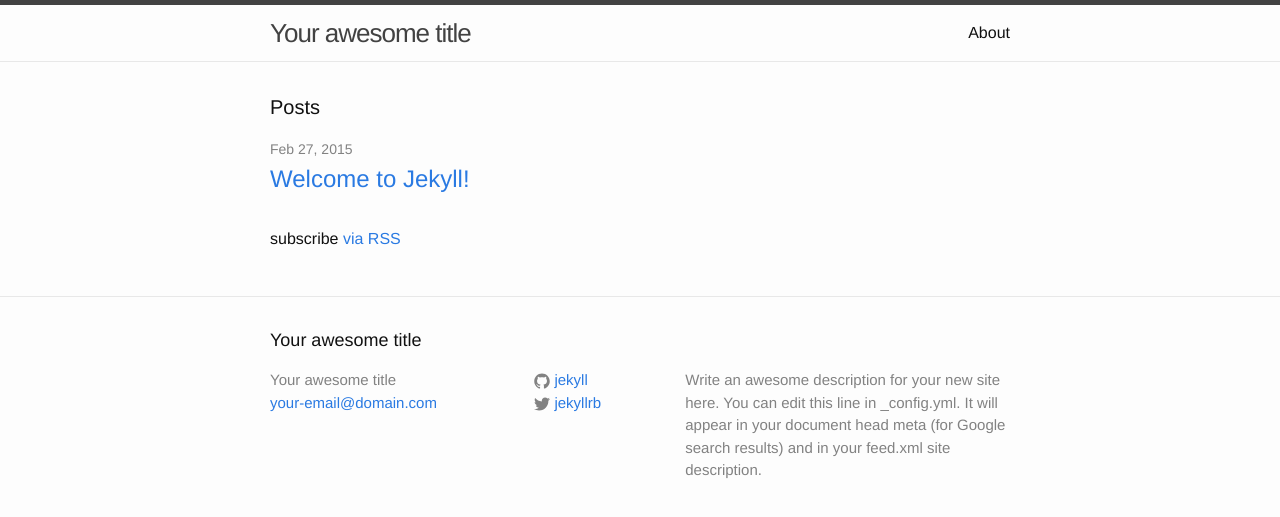
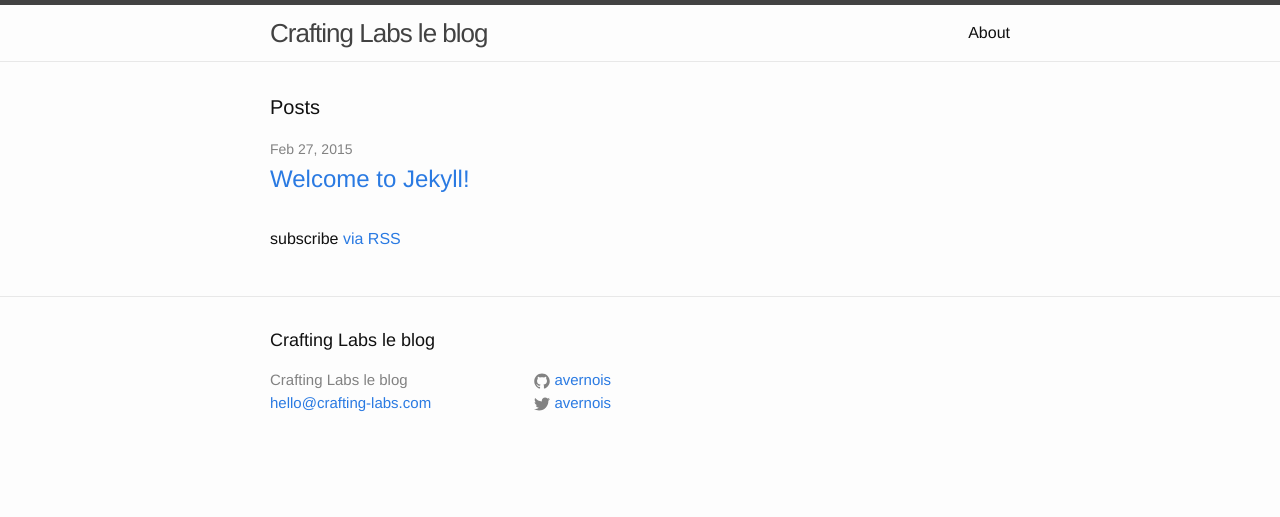
Before and after one commit to guillaumevincent/blog.crafting-labs.fr, a Jekyll site: the page built from index.html, in a window 1280 px wide. Shown: the top 517 px of the page. Built offline with Jekyll 4.4.1, drawn with Linux system fonts in a browser that asks for light colours.

Commit message:
basic config

```diff
--- a/_config.yml
+++ b/_config.yml
@@ -1,14 +1,14 @@
 # Site settings
-title: Your awesome title
-email: your-email@domain.com
-description: > # this means to ignore newlines until "baseurl:"
-  Write an awesome description for your new site here. You can edit this
-  line in _config.yml. It will appear in your document head meta (for
-  Google search results) and in your feed.xml site description.
+title: Crafting Labs le blog
+email: hello@crafting-labs.com
+#description: > # this means to ignore newlines until "baseurl:"
+#  Write an awesome description for your new site here. You can edit this
+#  line in _config.yml. It will appear in your document head meta (for
+#  Google search results) and in your feed.xml site description.
 baseurl: "" # the subpath of your site, e.g. /blog/
-url: "http://yourdomain.com" # the base hostname & protocol for your site
-twitter_username: jekyllrb
-github_username:  jekyll
+url: "https://blog.crafting-labs.fr" # the base hostname & protocol for your site
+twitter_username: avernois
+github_username:  avernois
 
 # Build settings
 markdown: kramdown
```
